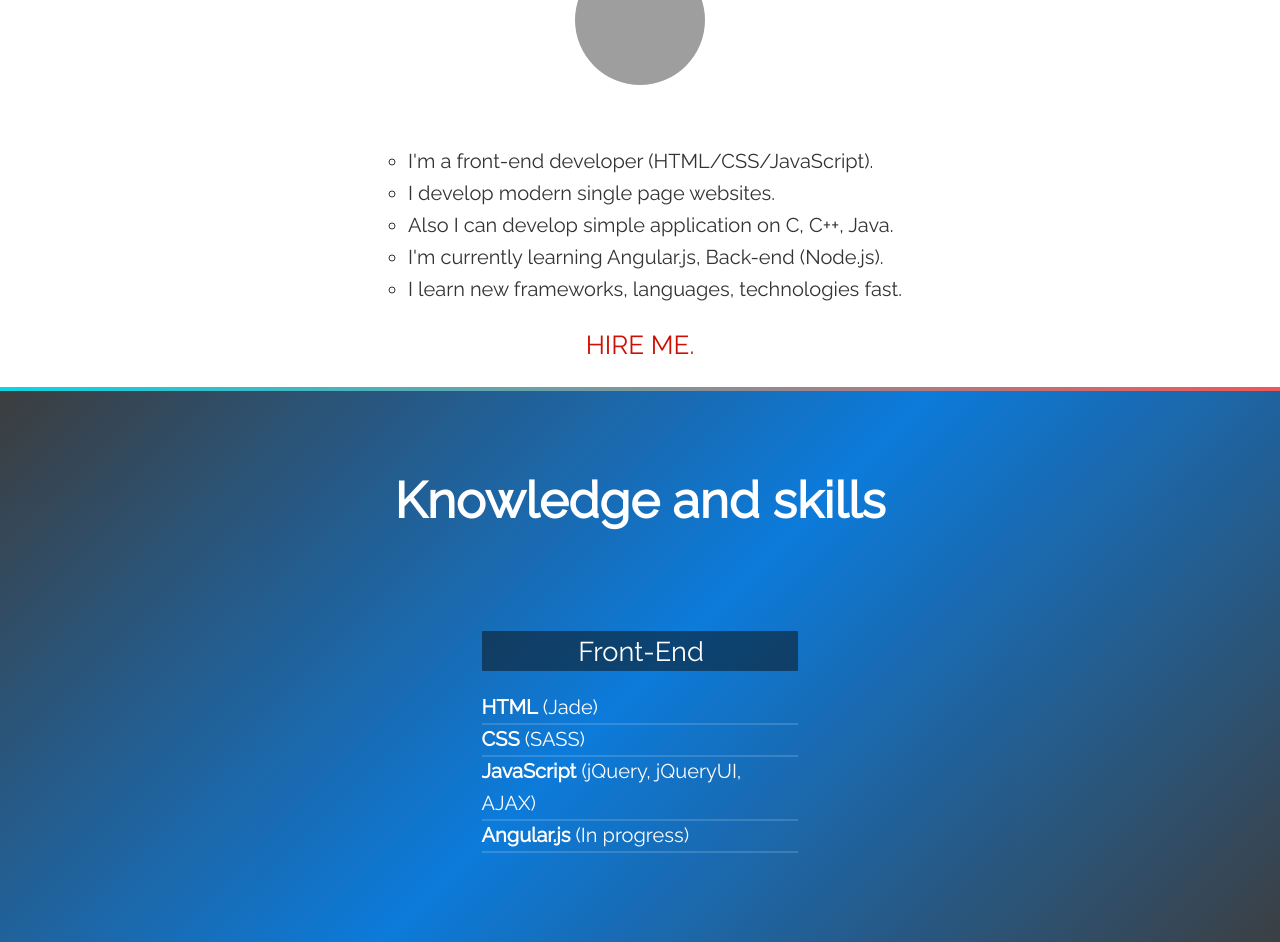
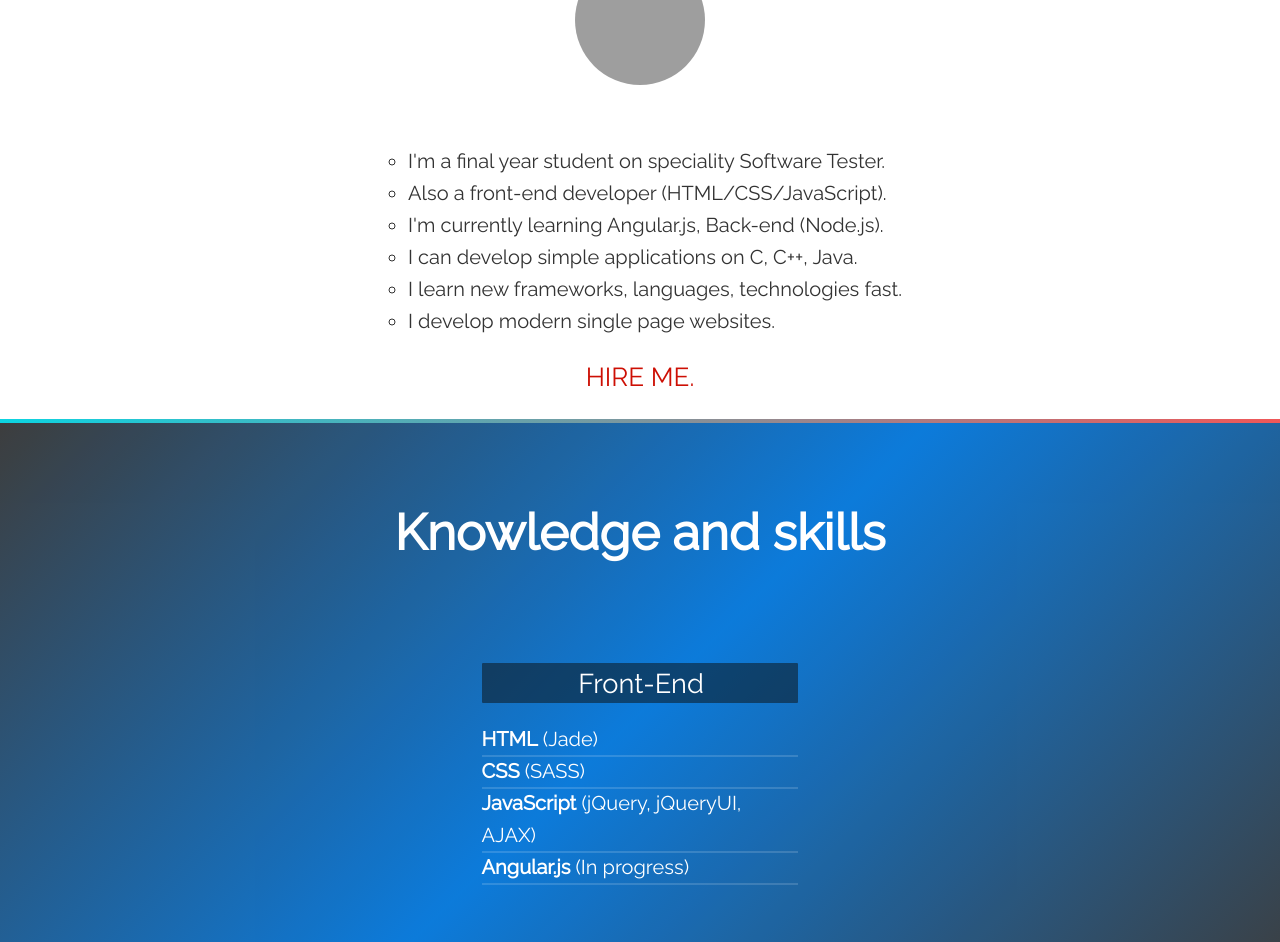
Before and after one commit to robert903/personal-website, a plain HTML site: page index.html in a window 1280 px wide. Shown: the part 768-1710 px from the top of the page. Drawn offline with Linux system fonts and the light colour scheme; grey boxes are pictures that could not be loaded.

Commit message:
About Text

```diff
--- a/index.html
+++ b/index.html
@@ -113,11 +113,12 @@
 
          <article> <div id="d2"><div class="circ-panel"></div></div>
          <ul>
-           <li>I'm a front-end developer (HTML/CSS/JavaScript).</li>
+           <li>I'm a final year student on speciality Software Tester.</li>
+           <li>Also a front-end developer (HTML/CSS/JavaScript).</li>
+           <li>I'm currently learning Angular.js, Back-end (Node.js).</li>
+           <li>I can develop simple applications on C, C++, Java.</li>
+           <li>I learn new frameworks, languages, technologies fast.</li>
            <li>I develop modern single page websites.</li>
-           <li>Also I can develop simple application on C, C++, Java.</li>
-           <li>I'm currently learning Angular.js, Back-end (Node.js).</li>
-           <li>I learn new frameworks, languages, technologies fast.</li>
          </ul>
             </article>
             <span id="about-node"><a href="#contact"> HIRE ME.</a></span>
```
Also changed, not shown: 1 other file.
